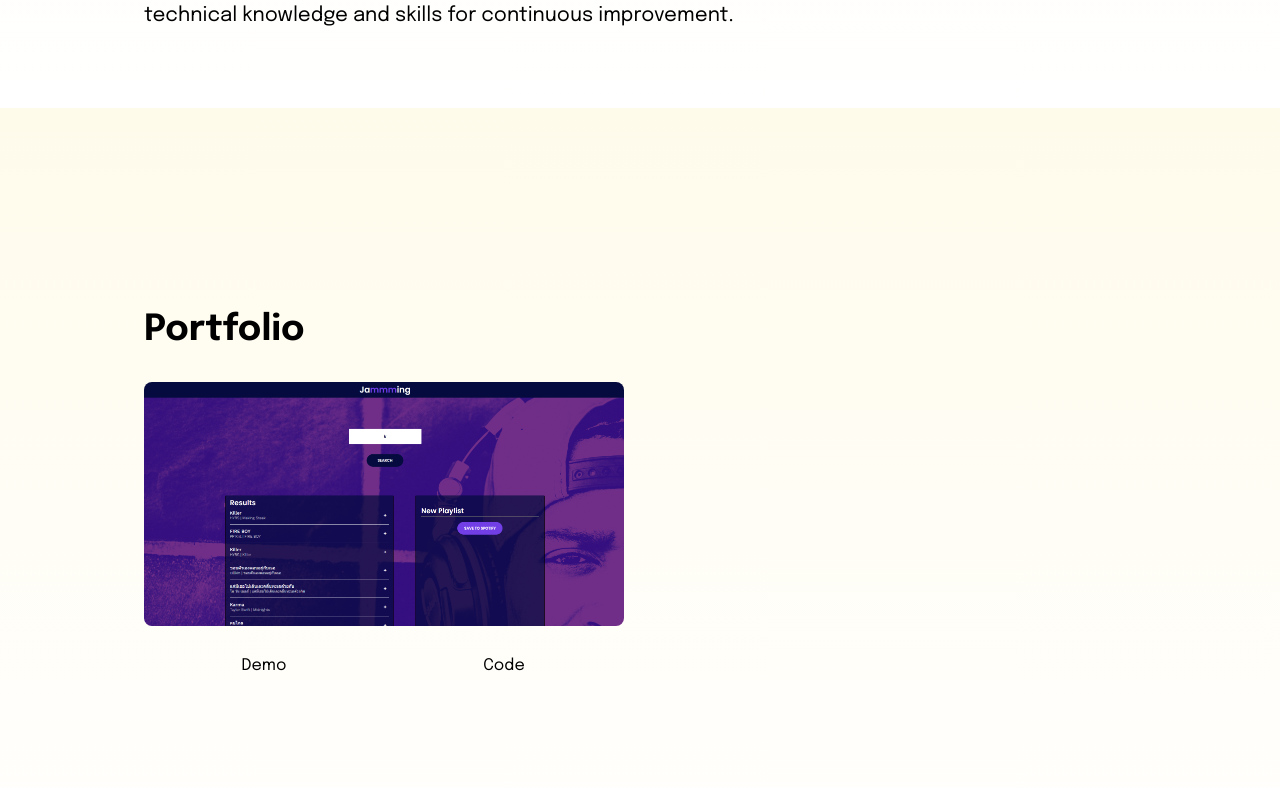
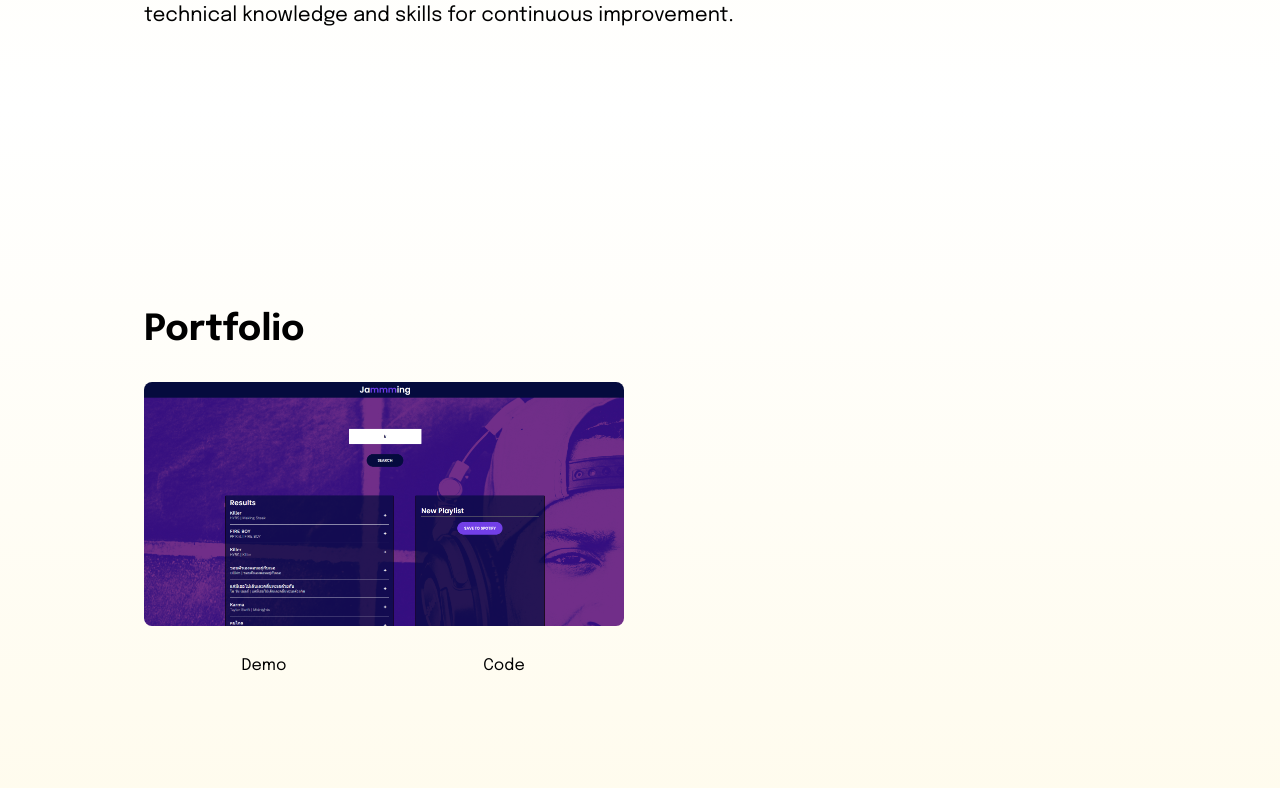
Before and after one commit to bbellducky/Portfolio, a React (Create React App) app: page / in a window 1280 px wide. Shown: the part 1492-2280 px from the top of the page. Built offline with nearby package versions, Linux system fonts and the light colour scheme.

Commit message:
Update Portfolio.js

```diff
--- a/src/Components/Portfolio.js
+++ b/src/Components/Portfolio.js
@@ -10,7 +10,7 @@
         },
     ]
     return (
-        <div name="portfolio" className='bg-gradient-to-b from-amber-50 to-white w-full text-black md:h-screen'>
+        <div name="portfolio" className='bg-gradient-to-b from-white to-amber-50 w-full text-black md:h-screen'>
             <div className='max-w-screen-lg p-4 mx-auto flex flex-col justify-center w-full h-full'>
                 <div className='pb-8'>
                     <p className='text-4xl font-bold inline '>Portfolio</p>
```
